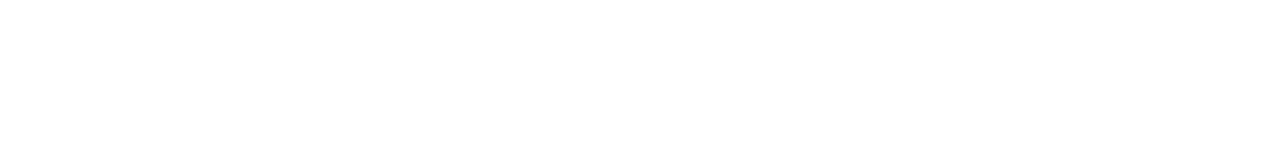
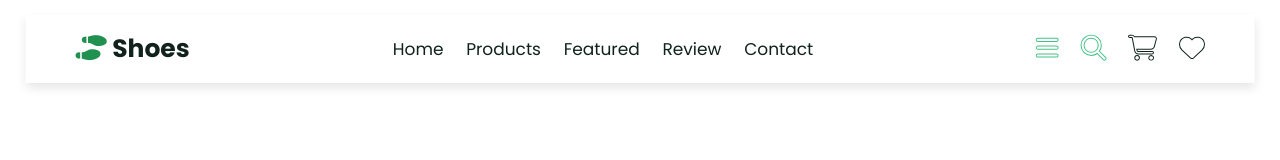
Before and after one commit to FRwebdesigner/My-Shoes, a plain HTML site: page index.html in a window 1280 px wide. Drawn offline with Linux system fonts and the light colour scheme.

Commit message:
first editions for the page

```diff
--- a/file.js
+++ b/file.js
@@ -0,0 +1,5 @@
+let searchform = document.querySelector('.search-form');
+
+document.querySelector('#search-btn').onclick = () =>{
+    searchform.classList.toggle('active');
+}
--- a/index.html
+++ b/index.html
@@ -8,17 +8,26 @@
     <link rel="stylesheet" href="style.css">
 </head>
 <body>
-
-
-
-
-
-
-
-
-
-
-
+    <header class="header">
+        <a href="#" class="logo"> <i class="fas fa-shoe-prints"></i> Shoes</a>
+        <nav class="navbar">
+            <a href="#home">Home</a>
+            <a href="#products">Products</a>
+            <a href="#featured">Featured</a>
+            <a href="#review">Review</a>
+            <a href="#contact">Contact</a>
+        </nav>
+        <div class="icons">
+            <div id="menu-btn" class="fas fa-bars"></div>
+            <div id="search-btn" class="fas fa-search"></div>
+            <a href="#" class="fas fa-shopping-cart"></a>
+            <a href="#" class="fas fa-heart"></a>
+        </div>
+        <form action="" class="search-form">
+            <input type="search" name="" id="search-box" placeholder="search here...">
+            <label class="fas fa-search"></label>
+        </form>
+    </header>
     <script src="file.js"></script>
 </body>
 </html>
--- a/style.css
+++ b/style.css
@@ -1 +1,105 @@
 @import url('https://fonts.googleapis.com/css2?family=Inter:ital,opsz,wght@0,14..32,100..900;1,14..32,100..900&family=Lato:ital,wght@0,100;0,300;0,400;0,700;0,900;1,100;1,300;1,400;1,700;1,900&family=Montserrat:ital,wght@0,100..900;1,100..900&family=Poppins:ital,wght@0,100;0,200;0,300;0,400;0,500;0,600;0,700;0,800;0,900;1,100;1,200;1,300;1,400;1,500;1,600;1,700;1,800;1,900&display=swap');
+
+*{
+    font-family: 'Poppins', sans-serif;
+    margin: 0; padding: 0;
+    box-sizing: border-box;
+    outline: none; border: none;
+    text-decoration: none;
+    text-transform: capitalize;
+    transition: .2s linear;
+}
+
+html{
+    font-size: 62.5%;
+    scroll-behavior: smooth;
+}
+
+.header{
+    width: 96%;
+    position: fixed;
+    top: 1.5rem; left: 50%;
+    transform: translateX(-50%);
+    z-index: 1000;
+    box-shadow: 0 0.5rem 1rem rgba(0,0,0,0.1);
+    display: flex;
+    align-items: center;
+    justify-content: space-between;
+    padding: 1.5rem 5rem;
+    background: #fff;
+}
+
+.header .logo{
+    font-size: 2.5rem;
+    font-weight: bolder;
+    color: #10221b;
+}
+
+.header .logo i{
+    color: #219150;
+}
+
+
+.header .navbar a{
+    font-size: 1.7rem;
+    color: #10221b;
+    margin: 0 1rem;
+}
+
+.header .navbar a:hover{
+    color: #45c287;
+}
+
+.header .icons div,
+.header .icons a{
+    font-size: 2.5rem;
+    margin-left: 2rem;
+    color: #fff;
+    cursor: pointer;
+    -webkit-text-stroke: .1rem #10221b;
+}
+
+.header .icons div,
+.header .icons a:hover{
+    -webkit-text-stroke: .1rem #45c287;
+}
+
+.header .search-form{
+    position: absolute;
+    top: 115%; right: -105%;
+    width: 50rem;
+    height: 5.5rem;
+    background: #fff;
+    border-radius: .5rem;
+    display: flex;
+    align-items: center;
+    overflow: hidden;
+    box-shadow: 0 0.5rem 1rem rgba(0,0,0,0.1);
+    border: .1rem solid rgba(0,0,0,0.3);
+}
+
+.header .search-form.active{
+    right: 2rem;
+    transition: .4s linear;
+}
+
+.header .search-form input{
+    width: 100%;
+    height: 100%;
+    font-size: 1.6rem;
+    text-transform: none;
+    color: #45c287;
+    padding: 0 1.2rem;
+}
+
+.header .search-form label{
+    font-size: 2.2rem;
+    color: #fff;
+    cursor: pointer;
+    -webkit-text-stroke: .1rem #10221b;
+    margin-right: 1.7rem;
+}
+
+.header .search-form label:hover{
+    -webkit-text-stroke: .1rem #45c287;
+}
```
